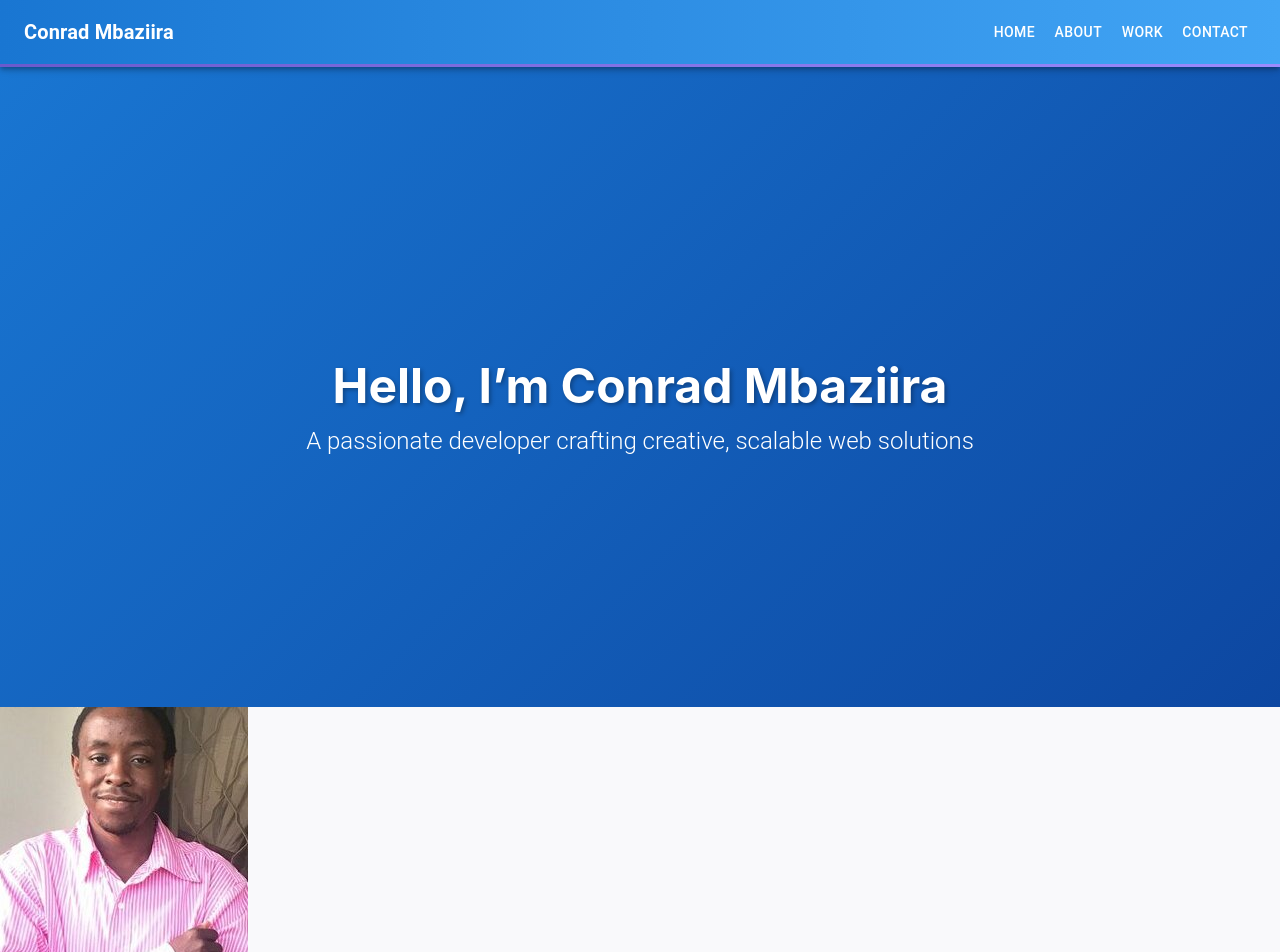
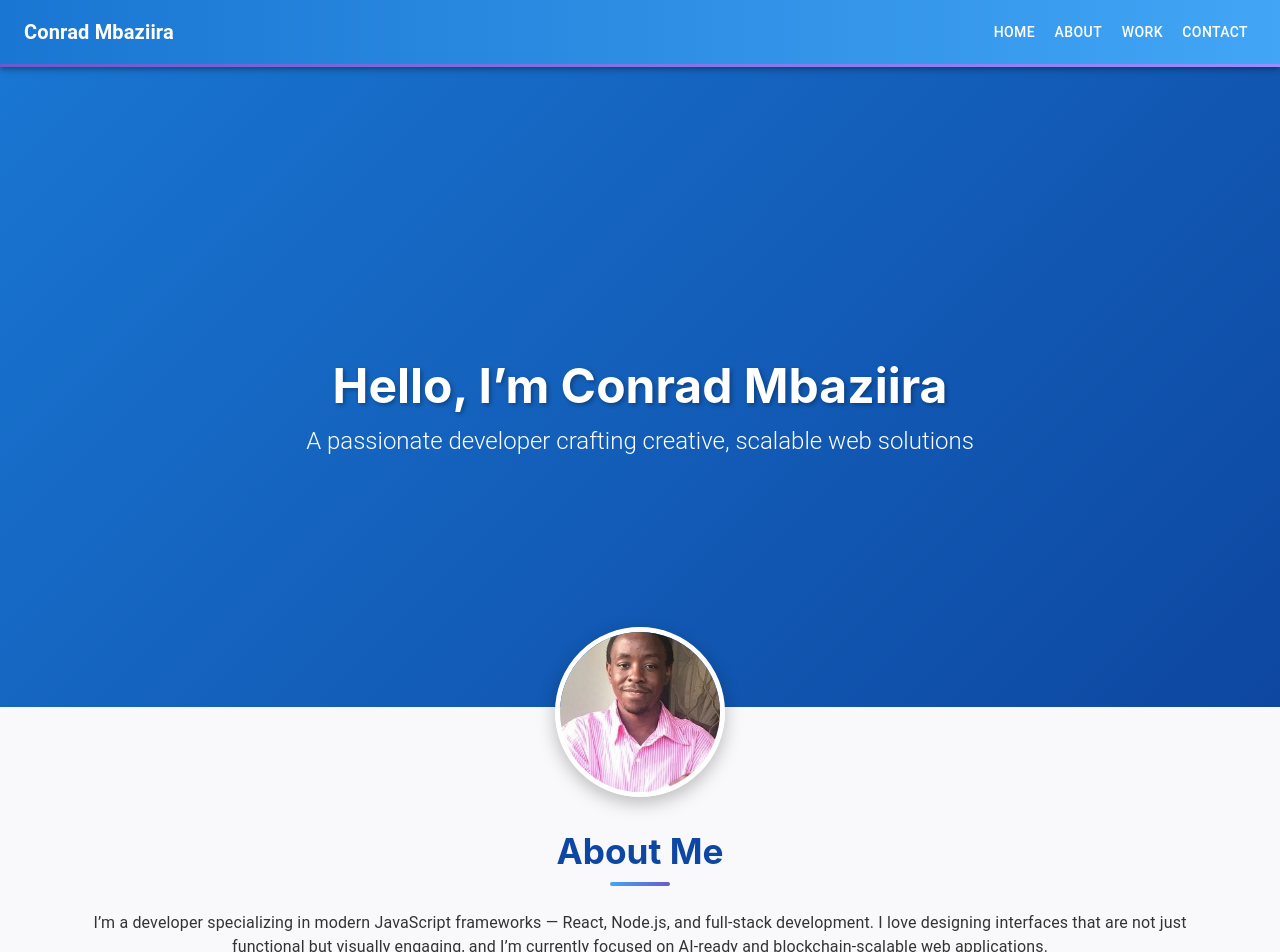
Before and after one commit to ConradPB/portfolio-react-update, a React (Vite) app in the folder portfolio/: page / in a window 1280 px wide. Shown: the top 952 px of the page. Built offline with nearby package versions, Linux system fonts and the light colour scheme.

Commit message:
profile/heading styles added

```diff
--- a/portfolio/src/index.css
+++ b/portfolio/src/index.css
@@ -49,3 +49,44 @@ body {
 .welcome p {
   font-size: 1.5rem;
 }
+
+/* ---------- PROFILE ---------- */
+.profile-pic-container {
+  text-align: center;
+  margin: -80px 0;
+  position: relative;
+  z-index: 10;
+}
+
+.profile-pic {
+  width: 160px;
+  height: 160px;
+  border-radius: 50%;
+  object-fit: cover;
+  border: 5px solid white;
+  box-shadow: 0 6px 18px rgba(0, 0, 0, 0.25);
+  transition: transform 0.3s ease, box-shadow 0.3s ease;
+}
+
+.profile-pic:hover {
+  transform: scale(1.1);
+  box-shadow: 0 8px 24px rgba(0, 0, 0, 0.35);
+}
+
+/* ---------- HEADINGS ---------- */
+h2 {
+  font-size: 2.2rem;
+  margin-bottom: 25px;
+  color: #0d47a1;
+  position: relative;
+}
+
+h2::after {
+  content: '';
+  width: 60px;
+  height: 4px;
+  display: block;
+  margin: 10px auto 0;
+  background: linear-gradient(90deg, #42a5f5, #6a5acd);
+  border-radius: 2px;
+}
```
